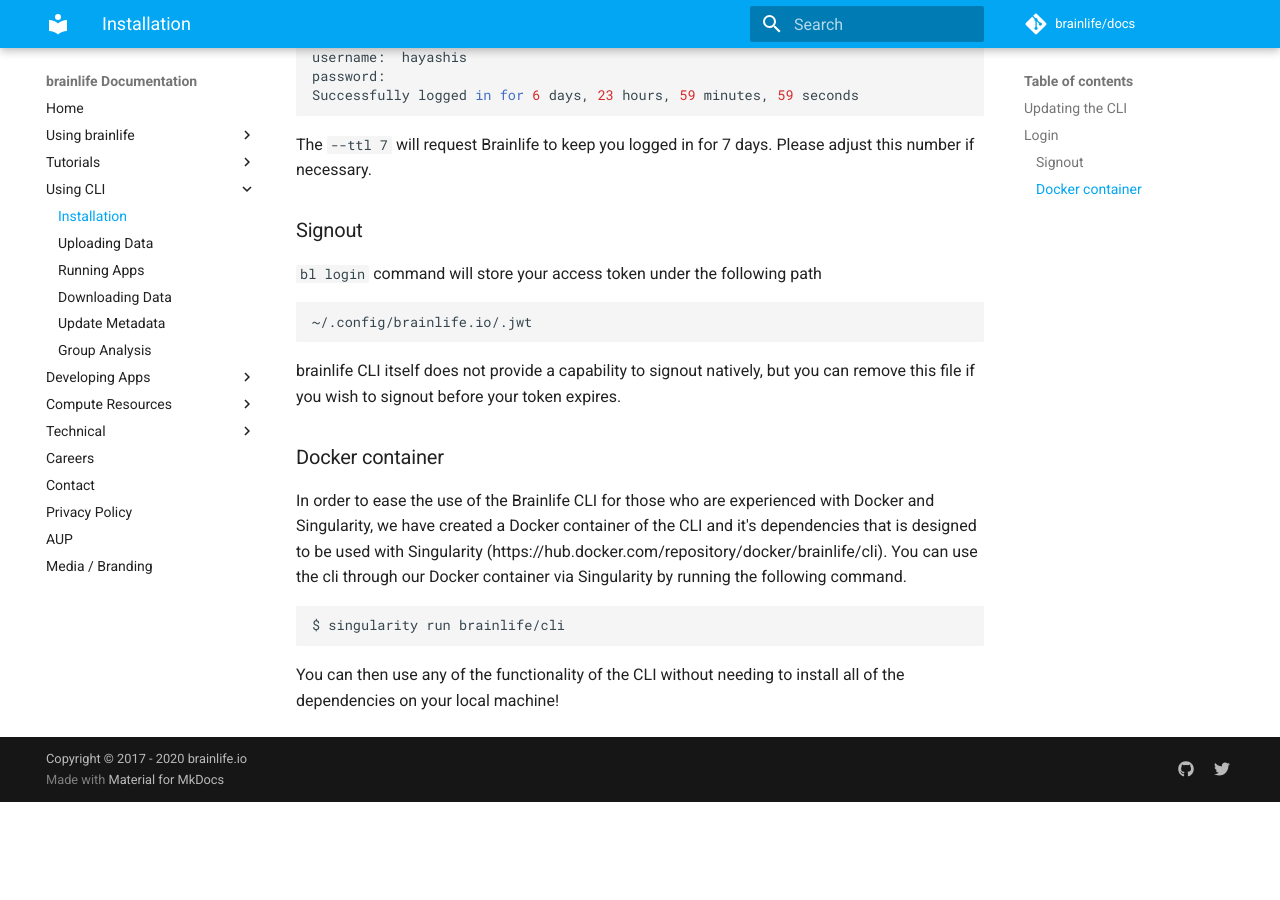
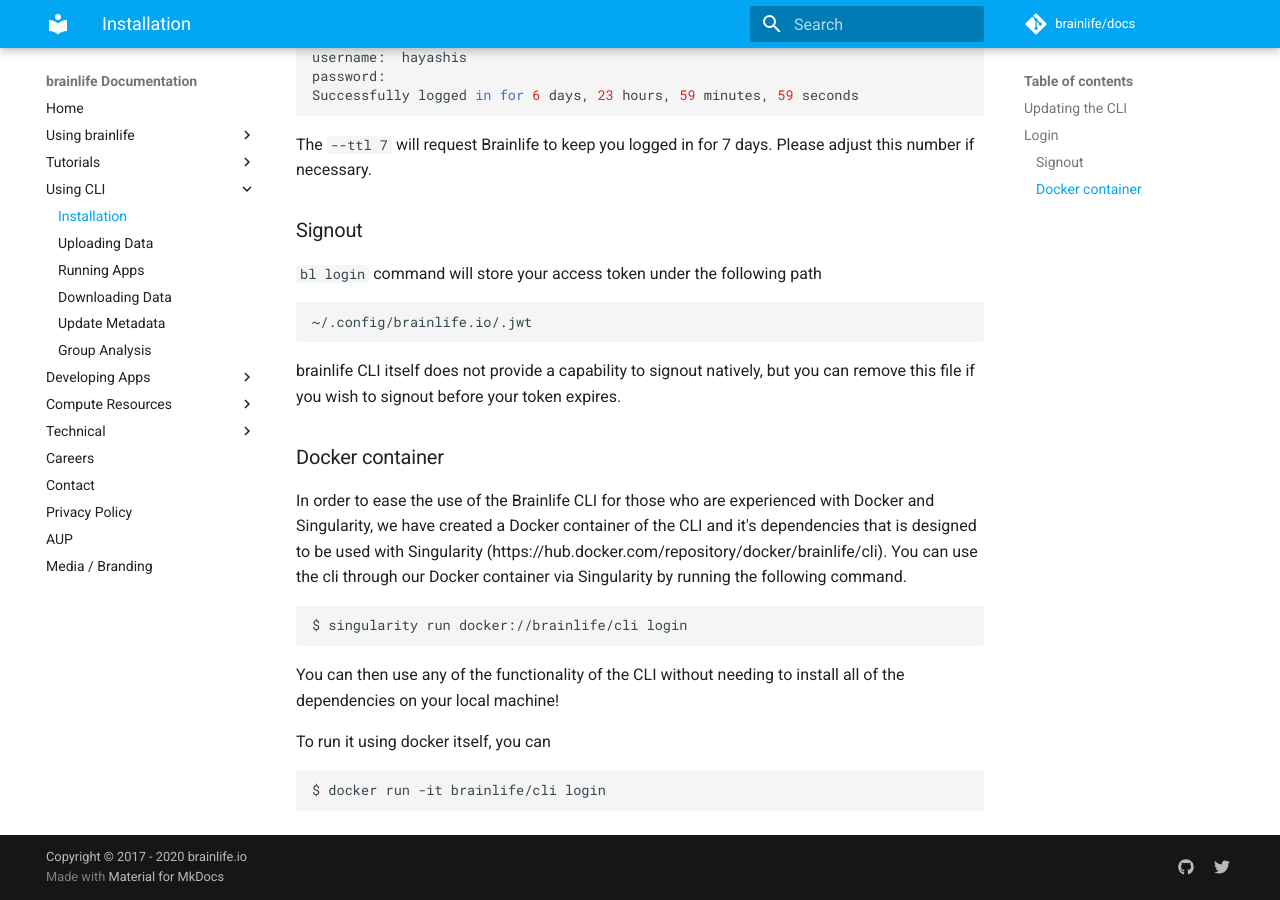
Before and after one commit to brainlife/docs, an MkDocs documentation site: the page built from docs/cli/install.md, in a window 1280 px wide and 900 px high, scrolled down 1915 px. Built offline with MkDocs 1.6.1 and Material for MkDocs 9.7.7, drawn with Linux system fonts in a browser that asks for light colours; comment, search, counter and statistics services are not loaded; before the commit the page ends 2717 px from its top, so only the background shows below that.

Commit message:
Update install.md
fixed singularity command line

````diff
--- a/docs/cli/install.md
+++ b/docs/cli/install.md
@@ -95,6 +95,11 @@
 ### Docker container
 In order to ease the use of the Brainlife CLI for those who are experienced with Docker and Singularity, we have created a Docker container of the CLI and it's dependencies that is designed to be used with Singularity (https://hub.docker.com/repository/docker/brainlife/cli). You can use the cli through our Docker container via Singularity by running the following command.
 ```
-$ singularity run brainlife/cli
+$ singularity run docker://brainlife/cli login
 ```
 You can then use any of the functionality of the CLI without needing to install all of the dependencies on your local machine!
+
+To run it using docker itself, you can
+```
+$ docker run -it brainlife/cli login
+```
````
